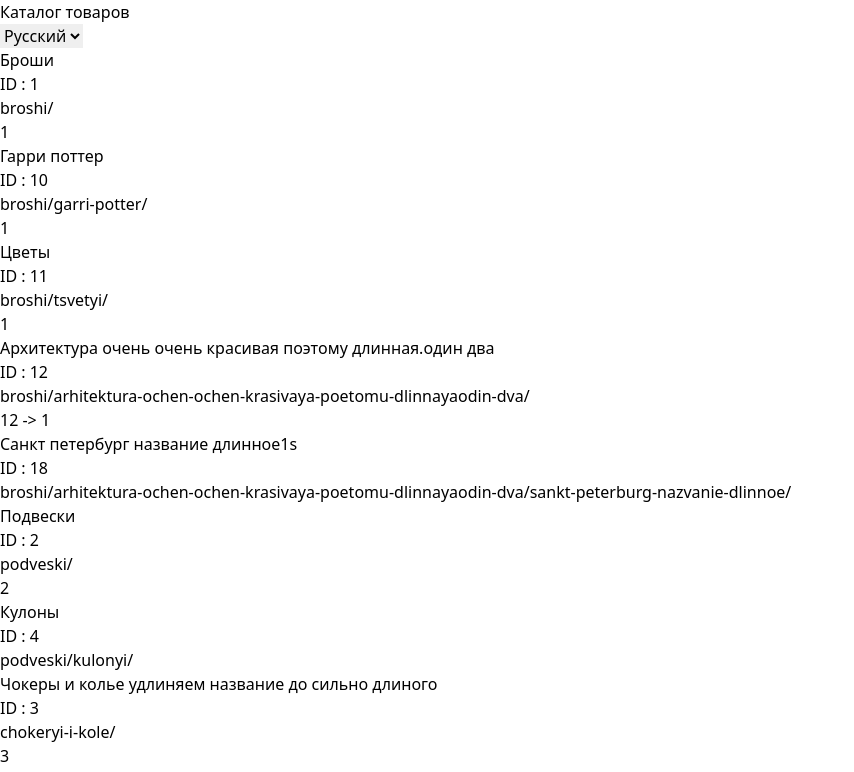
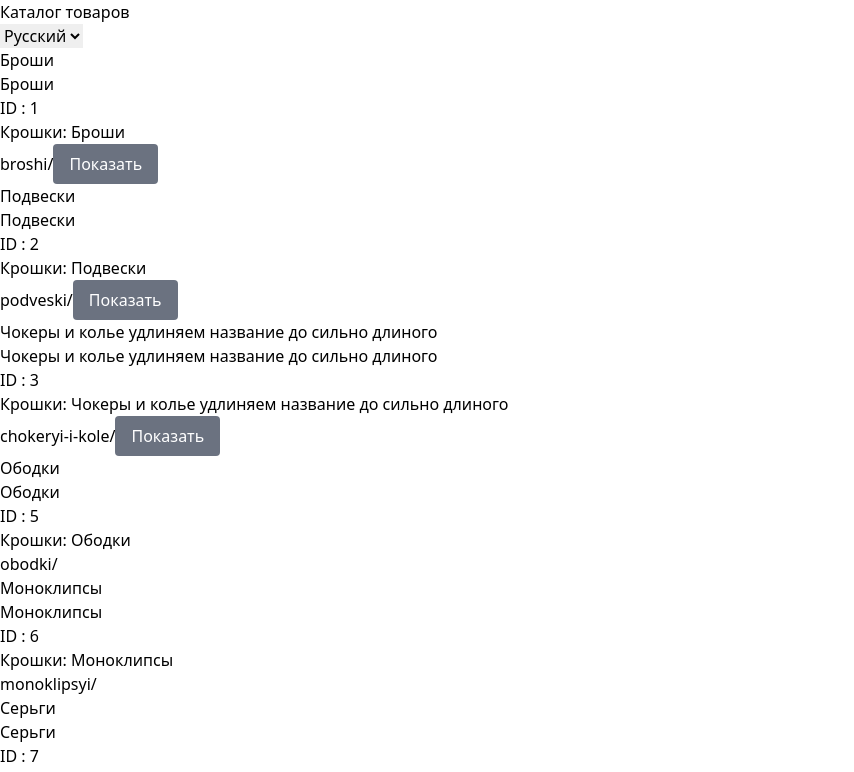
Before and after one commit to matveev-sl/test, a Nuxt app in the folder nuxt-app/: page / in a window 1280 px wide. Shown: the top 772 px of the page, without its empty margins (0-854 px from the left). Built offline with nearby package versions, Linux system fonts and the light colour scheme.

Commit message:
Breadcrumbs

```diff
--- a/nuxt-app/components/Home.vue
+++ b/nuxt-app/components/Home.vue
@@ -21,7 +21,9 @@ import LocaleSwitcher from './LocaleSwitcher.vue';
 // Получаем доступ к хранилищу каталога
 const catalogStore = useCatalogStore();
 const catalog = computed(() => catalogStore.catalog);
+
 console.log("Загрузка каталога из пиньи", catalog)
+
 const locale = computed(() => catalogStore.locale); // Текущий язык из Pinia
 
 
--- a/nuxt-app/components/Product.vue
+++ b/nuxt-app/components/Product.vue
@@ -4,28 +4,56 @@
 
         <h3>{{ product.locale[locale].cg_name ?? "Неизвестно" }}</h3>
         <p>ID : {{ product.id }}</p>
+        <p>Крошки: {{ breadcrumbs(product)}} </p>
         <a :href="product.locale[locale].link">{{ product.locale[locale].link }}</a>
+        <button
+  v-if="hasChildren"
+  @click="toggleVisibility"
+  :class="{
+    'bg-blue-500 text-white py-2 px-4 rounded': true,
+    'hover:bg-blue-600': isVisible,
+    'bg-gray-500 hover:bg-gray-600': !isVisible
+  }"
+>
+  {{ isVisible ? 'Скрыть' : 'Показать' }}
+</button>
+        <div v-if="isVisible" v-for="child in product.childs">
+      <Product :product="child" />
+    </div>
 
-        <div v-for = "child in product.childs">
-<Product :product ="child" />
-        </div>
       </div>
 </template>
 
 <script setup lang="ts">
 
-import { computed } from 'vue';
+import { computed, ref } from 'vue';
 import { useCatalogStore } from '@/stores/catalogStore';
 const catalogStore = useCatalogStore();
 const locale = computed(() => catalogStore.locale);
-console.log ("Locale", locale)
+const full = computed(() => catalogStore)
+console.log ("Locale", locale);
+
+const isVisible = ref(false);
 const props = defineProps({
   product: {
     type: Object,
     required: true
   }
 });
-const breadcrumbs = (item: any) => {
-  return item?.path_to_top.join(' -> ') ?? "";
+
+const breadcrumbs = (item) => {
+  if (!item?.path_to_top || item.path_to_top.length === 0) {
+    return item.locale[locale.value]?.cg_name;
+  }
+  const levels = Object.values(item.path_to_top)
+
+  console.log ('Ищем крошки', levels)
+  const currentName = item.locale[locale.value]?.cg_name ?? "Unknown";
+
+  return `${levels.join(' -> ')} -> ${currentName}`;
+};
+const hasChildren = computed(() => props.product.childs);
+const toggleVisibility = () => {
+  isVisible.value = !isVisible.value;
 };
 </script>
--- a/nuxt-app/pages/index.vue
+++ b/nuxt-app/pages/index.vue
@@ -10,7 +10,7 @@
 import { useCatalogStore } from '@/stores/catalogStore';
 import Home from '@/components/Home.vue';
 
-
+// Инициализируем хранилище каталога
 const catalogStore = useCatalogStore();
 
 onMounted(() => {
```
Lines whose indentation alone changed are shown as unchanged.
